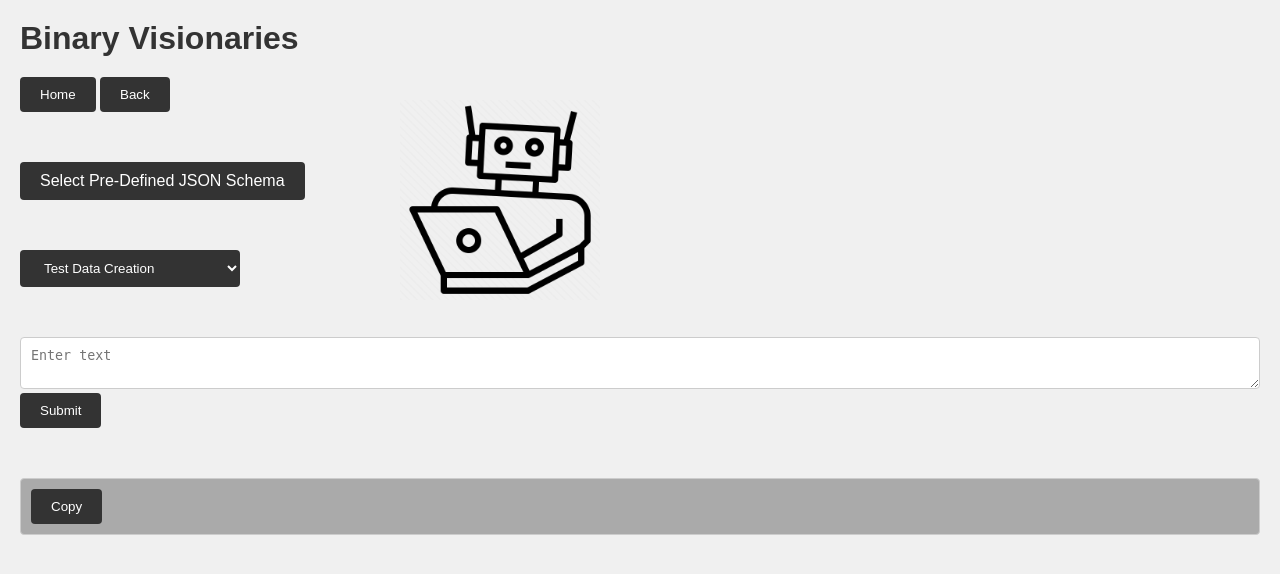
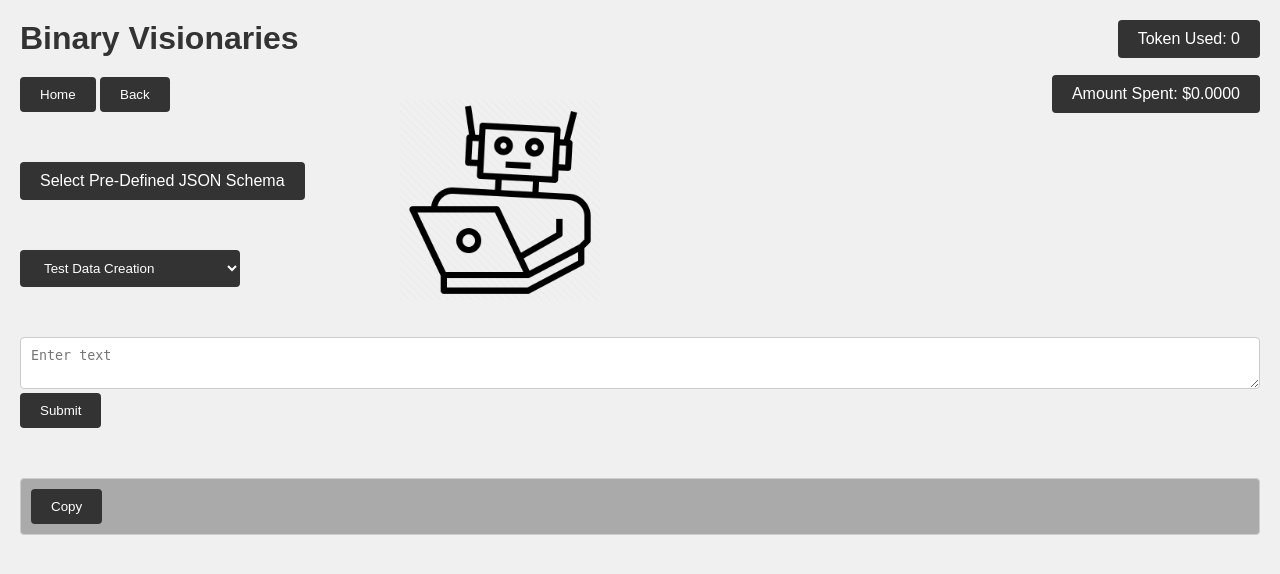
Before and after one commit to gaganthesky/BinaryVisionariesHack, a Flask app: page / in a window 1280 px wide. Shown: the top 574 px of the page. Run offline with Flask 3, Linux system fonts and the light colour scheme.

Commit message:
Added Tokens used and amount billed DIVs

```diff
--- a/static/index.html
+++ b/static/index.html
@@ -17,10 +17,13 @@
 
     <div style="margin-top: 50px;"></div> <!-- Adjust the spacing here -->
 
+    <div id="TokenUsedDIV" class="outputContainer">Token Used: 0</div>
+    <div id="TotalSpendDIV" class="outputContainer">Amount Spent: $0.0000</div>
+
+    <div style="margin-top: 50px;"></div> <!-- Adjust the spacing here -->
+
     <input type="checkbox" id="predefinedStringCheckbox" class="styled-checkbox">
     <label for="predefinedStringCheckbox">Select Pre-Defined JSON Schema</label>
-
-    <div id="TokenUsedDIV" class="outputContainer"></div>
 
     <div style="margin-top: 50px;"></div> <!-- Adjust the spacing here -->
 
--- a/static/script.js
+++ b/static/script.js
@@ -4,6 +4,7 @@ document.addEventListener('DOMContentLoaded', function() {
   var outputDiv = document.getElementById('TestDataOutput');
   var aioutputDiv = document.getElementById('AIOutput');
   var tokenUsedDIV = document.getElementById('TokenUsedDIV');
+  var amountSpentDIV = document.getElementById('TotalSpendDIV');
   var homeBtn = document.getElementById('homeBtn');
   var backBtn = document.getElementById('backBtn');
   var useCaseDropdown = document.getElementById('useCaseDropdown');
@@ -17,6 +18,7 @@ document.addEventListener('DOMContentLoaded', function() {
 
   var predefinedStringCheckbox = document.getElementById('predefinedStringCheckbox');
   var count = 0;
+  var numberOfTokens = 0;
 
   var defaultJSONPrompt = ".\nWhen you respond to me, do not give commentary. Please make your entire response a valid JSON object with valid JSON formatting and syntax.";//"\nInclude no other commentary, just provide RFC8295 compliant JSON result";
   var jsonStructure3 = "{ \"accounts\": [ { \"name\": string, \"accountId\": string, \"phoneNumber\": string, \"creditCards\": [ { \"creditCardNumber\": string, \"availableCreditLimit\": number, \"totalCreditLimit\": number } ], \"checkingAccounts\": [ { \"accountNumber\": string, \"balance\": number } ], \"address\": { \"line1\": string, \"line2\": string, \"city\": string, \"state\": string, \"zipCode\": string }, \"email\": string } ] }";
@@ -118,6 +120,7 @@ document.addEventListener('DOMContentLoaded', function() {
 
     console.log("Request sent to server : ", content)
     // Add the user's input to the conversation
+    numberOfTokens += (content.length/4);
     conversation.push({ role: role, content: content });
 
     // Send the entire conversation to the server for processing
@@ -150,8 +153,13 @@ document.addEventListener('DOMContentLoaded', function() {
         aioutputDiv.innerHTML = data.output;
       }
 
+      numberOfTokens += (data.output.length/4);
+
+      tokenUsedDIV.innerHTML = "Tokens used : " + (numberOfTokens).toFixed(0);
+      amountSpentDIV.innerHTML = "Amount Billed $ " + (numberOfTokens/1000*0.004).toFixed(4);
 
       conversation.push({ role: role, content: data.output });
+      //console.log("Tokens used : " + numberOfTokens);
       console.log("ChatGPT Response:", data.output);
     })
     .catch(function(error) {
--- a/static/styles.css
+++ b/static/styles.css
@@ -134,4 +134,40 @@ select {
   }
 }
 
+/* TokenUsedDIV styles */
+#TokenUsedDIV {
+  position: absolute;
+  top: 20px;
+  right: 20px;
+  padding: 10px 20px;
+  background-color: #333;
+  color: #fff;
+  border-radius: 4px;
+  transition: background-color 0.3s, color 0.3s; /* Add smooth transition */
+}
+
+/* Change TokenUsedDIV background color and text color */
+#TokenUsedDIV:hover {
+  background-color: blue; /* Change background color to blue on hover */
+  color: #fff;
+}
+
+
+#TotalSpendDIV {
+  position: absolute;
+  top: 75px;
+  right: 20px;
+  padding: 10px 20px;
+  background-color: #333;
+  color: #fff;
+  border-radius: 4px;
+  transition: background-color 0.3s, color 0.3s; /* Add smooth transition */
+}
+
+/* Change TokenUsedDIV background color and text color */
+#TotalSpendDIV:hover {
+  background-color: blue; /* Change background color to blue on hover */
+  color: #fff;
+}
+
 /* Add more styles as needed */
```
